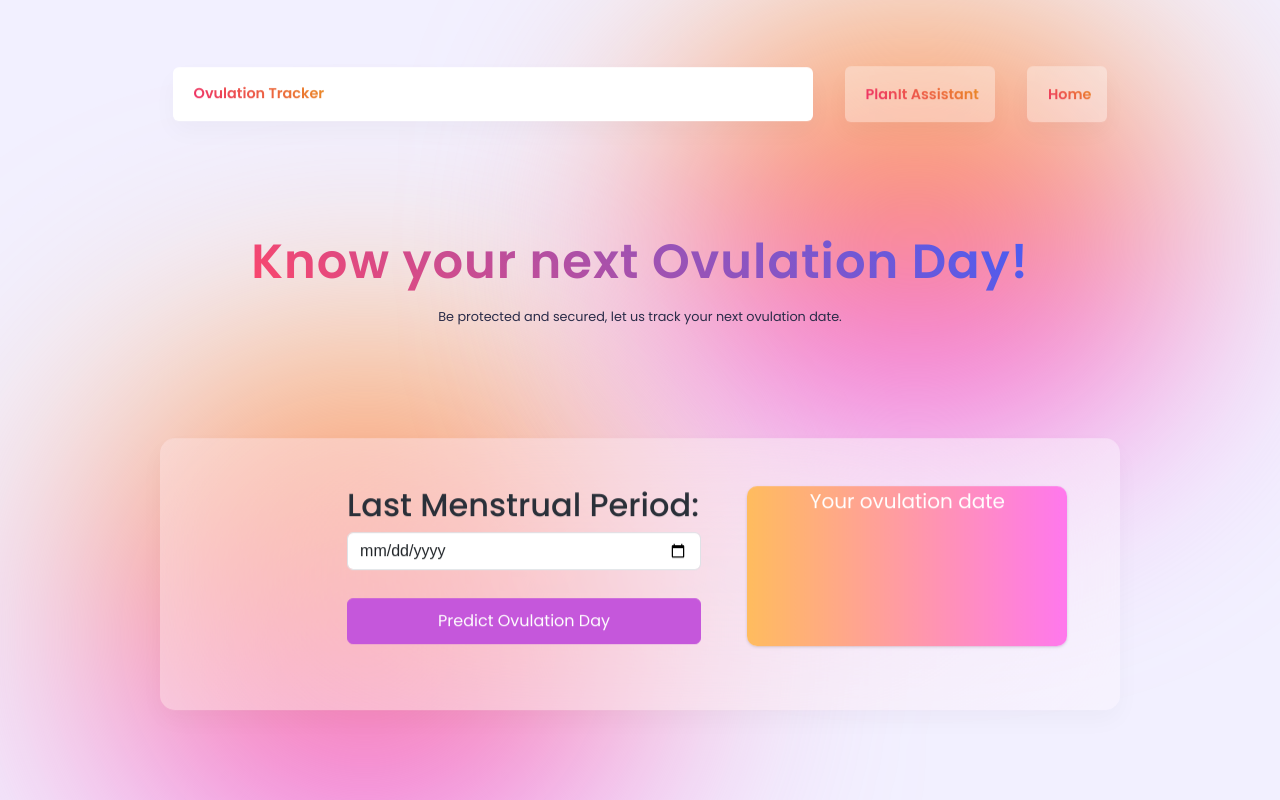
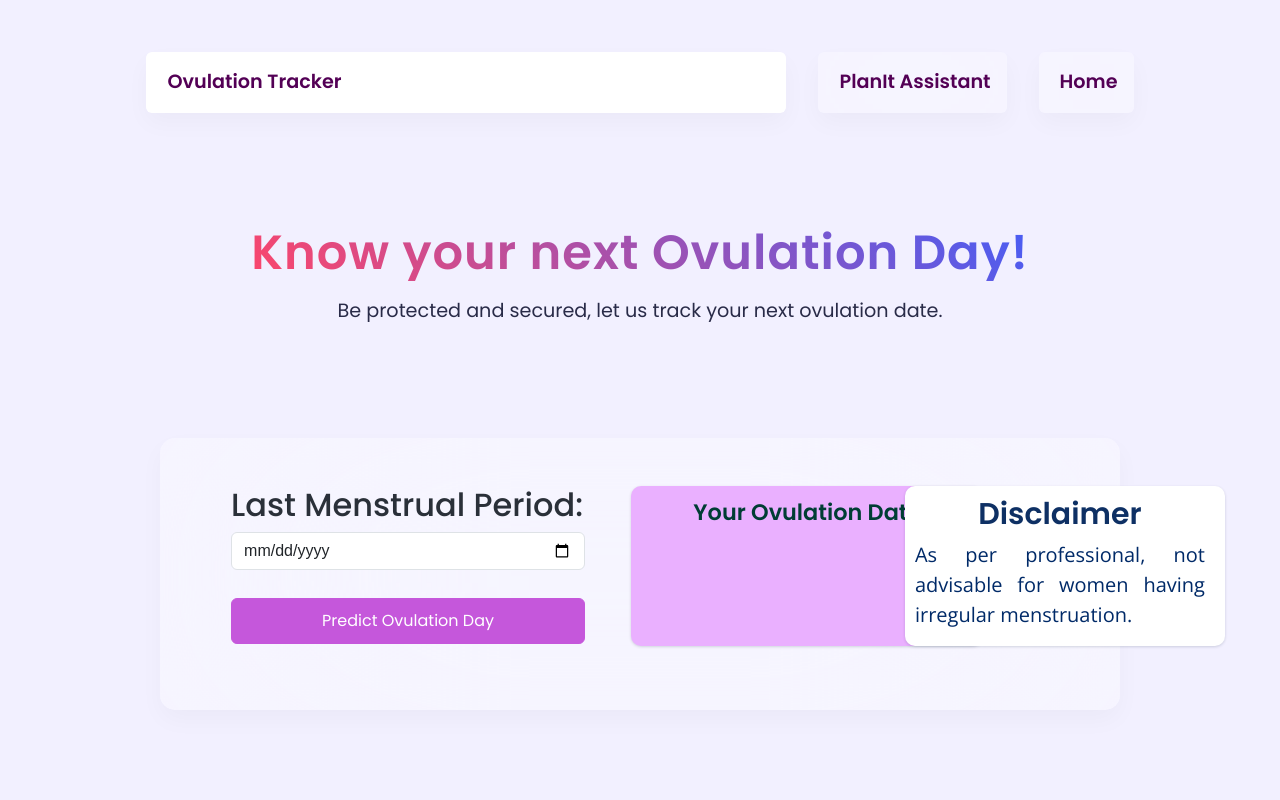
Before and after one commit to johnneogithub/TeamCODEXIA-Thesis_Project2, a React (Create React App) app: page /OvulationTracker in a window 1280 px wide. Built offline with nearby package versions, Linux system fonts and the light colour scheme; the HTML template or start-up script is replaced by a standard one.

Commit message:
Connected with Digital Ocean, updated design for Ovulation Tracker.

```diff
--- a/package.json
+++ b/package.json
@@ -33,6 +33,7 @@
     "react-calendar": "^4.8.0",
     "react-datepicker": "^6.9.0",
     "react-dom": "^18.2.0",
+    "react-ga": "^3.3.1",
     "react-helmet-async": "^2.0.4",
     "react-horizontal-datepicker": "^2.0.3",
     "react-icons": "^4.12.0",
--- a/src/Components/Landing/WelcomeLanding.jsx
+++ b/src/Components/Landing/WelcomeLanding.jsx
@@ -1,10 +1,16 @@
-import React from 'react';
+import React, { useEffect } from 'react';
+import ReactGA from 'react-ga';
 import BkgVideo from '../../Components/Assets/Happy_family3.mp4';
 import '../../Components/Landing/WelcomeLandingStyle.css';
 import { FaFacebook, FaBars } from 'react-icons/fa';
 import Logo from '../../Components/Assets/PlantItFamIt_Logo.png';
 
 const WelcomeLanding = () => {
+  useEffect(() => {
+    ReactGA.initialize('G-TQF0WD897P');
+    ReactGA.pageview(window.location.pathname + window.location.search);
+  }, []);
+
   return (
     <>
       <nav>
@@ -12,12 +18,11 @@ const WelcomeLanding = () => {
           <img className="WPlanitfamitlogo" src={Logo} alt="PlanItFamIt Logo" />
           PlanItFamIt
         </div>
-
         <div className="nav-items">
           <li><a href="/Login">Login</a></li>
           <li><a href="/Register">Register</a></li>
           <li>
-                <a href="https://www.facebook.com/your_facebook_page" target="_blank">
+            <a href="https://www.facebook.com/share/RhhfyxArwqdyi5cW/?mibextid=LQQJ4d" target="_blank">
               <FaFacebook size={30} />
             </a>
           </li>
@@ -27,8 +32,7 @@ const WelcomeLanding = () => {
         </div>
       </nav>
 
-     <div className='overlay'>
-      </div>
+      <div className='overlay'></div>
       <div className='videobg'>
         <video autoPlay loop muted
           style={{
@@ -40,14 +44,14 @@ const WelcomeLanding = () => {
             objectFit: "cover",
             transform: "translate(-50%, -50%)",
             zIndex: "-2",
-                opacity: .9, // Adjust the opacity value (0.0 to 1.0) to dim the video
+            opacity: .9,
           }}
         >
           <source src={BkgVideo} type="video/mp4" />
         </video>
       </div>
 
-
+      <main>
         <div className='WelcomemsgHEAD'>
           <h1>Plan Today</h1>
           <h2>for a happier tomorrow</h2>
@@ -58,9 +62,21 @@ const WelcomeLanding = () => {
           </p>
           <h3> "PlanItFamIt, your guide to family planning!"</h3>
         </div>
+      </main>
 
+      <Footer />
     </>
   )
 }
 
+const Footer = () => {
+  return (
+    <footer>
+      <div className="foot_container">
+        <p>Page Views: <span id="page-views">Loading...</span></p>
+      </div>
+    </footer>
+  );
+}
+
 export default WelcomeLanding;
--- a/src/Components/Landing/WelcomeLandingStyle.css
+++ b/src/Components/Landing/WelcomeLandingStyle.css
@@ -1,5 +1,26 @@
 @import url('https://fonts.googleapis.com/css2?family=Caveat:wght@400..700&display=swap');
 *
+
+
+.foot_container p{
+  font-family: 'Poppins';
+  font-style: normal;
+  font-optical-sizing: auto;
+  color: whitesmoke;
+}
+
+footer {
+  background: #333;
+  color: white;
+  text-align: center;
+  padding: 1rem 0;
+  margin-top: 15rem;
+  position: relative;
+  bottom: 0;
+  width: 100%;
+}
+
+
 nav{
     background: transparent;
     display: flex;
--- a/src/pages/OTDesignStyle.css
+++ b/src/pages/OTDesignStyle.css
@@ -11,7 +11,7 @@ body {
   width: 100%;
   height: 100vh;
 }
-
+/*
 .circle {
   width: 550px;
   height: 550px;
@@ -28,7 +28,7 @@ body {
   transform: translateX(10%);
   transform: translateY(-50%);
 }
-
+*/
 .red {
   background: #fe624d;
   border: 2px solid #ee5e4b;
@@ -89,12 +89,12 @@ body {
 }
 
 .font-ovu {
-  background: linear-gradient(45deg, #ef2a6c, #ea8d23);
+  background: rgb(83, 0, 85);
   -webkit-text-fill-color: transparent;
   -webkit-background-clip: text;
   font-family: 'Poppins';
   font-weight: 600;
-  font-size: .9rem;
+  font-size: 1.2rem;
   padding-left: 5px;
 }
 
@@ -114,7 +114,7 @@ body {
   -webkit-text-fill-color: transparent;
   -webkit-background-clip: text;
   font-weight: 400;
-  font-size: .8rem;
+  font-size: 1.2rem;
   letter-spacing: 0px;
  /* Reduce this padding to move up the card */
 }
@@ -142,13 +142,13 @@ span.active::after {
 
 /* Card for output */
 .bg-c-yellow {
-  background: linear-gradient(90deg, #ffbc5e, #ff78ed);
+  background: rgb(234, 176, 255);
   margin-left: 20%;
 }
 
 .src_ml {
   font-size: 14px; /* Smaller font size */
-  color: rgb(255, 255, 255);
+  color: rgb(49, 49, 49);
 }
 
 .card1 {
@@ -159,10 +159,21 @@ span.active::after {
   margin-bottom: 0px;
   -webkit-transition: all 0.3s ease-in-out;
   transition: all 0.3s ease-in-out;
+  width: 22rem;
+  height: 10rem;
+}
+
+.card2 {
+  border-radius: 10px;
+  -webkit-box-shadow: 0 1px 2.94px 0.06px rgba(4, 26, 55, 0.16);
+  box-shadow: 0 1px 2.94px 0.06px rgba(4, 26, 55, 0.16);
+  border: none;
+  margin-bottom: 0px;
+  -webkit-transition: all 0.3s ease-in-out;
+  transition: all 0.3s ease-in-out;
   width: 20rem;
   height: 10rem;
 }
-
 .card .card-block {
   padding: 10px;
 }
@@ -175,29 +186,36 @@ span.active::after {
   float: right;
 }
 
+
 .output_text p {
-  font-size: 20px;
-  padding: 0px;
+  font-size: 1.4rem;
+  padding: 10px 10px 0px 10px;
   text-align: center;
-  color: white;
+  color: rgb(0, 61, 52);
   font-family: 'Poppins';
-  font-weight: 400;
+  font-weight: 600;
 }
 
 .outputOT {
-  font-size: 18px;
+  font-size: 1.1rem;
   text-align: center;
   font-family: 'Poppins';
-  font-weight: 400;
-  color: rgb(255, 255, 255);
+  font-weight: 500;
+  color: rgb(0, 60, 69);
+  padding: 0px 0px 0px 0px;
 }
 
+.output_src{
+  padding-top: 10px;
+}
 .output_src p {
   font-size: 12px;
   text-align: center;
   font-family: 'Poppins';
   font-weight: 500;
-  color: rgb(104, 104, 104);
+  color: rgb(0, 23, 141);
+  padding-top: 2rem;
+  padding: 0px 0px 0px 0px;
 }
 
 .output_src a {
@@ -205,7 +223,7 @@ span.active::after {
   text-align: center;
   font-family: 'Poppins';
   font-weight: 100;
-  color: rgb(0, 34, 202);
+  color: rgb(0, 23, 141);
 }
 
 /* Predict button, calendar, h2-title */
@@ -222,3 +240,23 @@ span.active::after {
   font-family: 'Poppins';
   color: #2a3039;
 }
+
+.disclaimer-card {
+  margin-left: 5.5rem;
+}
+
+.disclaimer_text p{
+  font-size: 20px;
+  text-align: justify;
+  padding: 0px 20px 10px 10px;
+  color: #002a68;
+}
+.disclaimer_text h2{
+  font-size: 30px;
+  font-weight: 600;
+  font-family: 'Poppins';
+  text-align: justify;
+  padding: 10px 20px 0px 10px;
+  text-align: center;
+  color: #0e3064;
+}
--- a/src/pages/OvulationTracker.jsx
+++ b/src/pages/OvulationTracker.jsx
@@ -26,7 +26,7 @@
     e.preventDefault();
 
     try {
-        const response = await fetch('http://127.0.0.1:5000/predict', {
+      const response = await fetch('http://178.128.219.25:80/predict', {
         method: 'POST',
         headers: {
           'Content-Type': 'application/json'
@@ -53,36 +53,34 @@
   return (
     <>
       <div className="app-container d-flex justify-content-center align-items-center vh-100 position-relative">
-          <div className="circle rounded-circle"></div>
-          <div className="circle2 rounded-circle"></div>
         <div className="position-absolute d-flex flex-column w-100 align-items-center top-10 translate-middle-y ot-header">
           <div className="d-flex w-100 justify-content-center align-items-center mb-4">
             <div className="d-flex bg-white align-items-center w-50 px-3 py-3 rounded app-shadow mx-3">
-                <span className="font-ovu app-color-black ml-2 mr-auto text-xs">Ovulation Tracker</span>
+              <span className="font-ovu app-color-black ml-2 mr-auto text-xs text-justify">Ovulation Tracker</span>
             </div>
 
             <div className="d-flex app-bg-light-white rounded px-3 py-3 app-shadow mx-3">
-                <a href="/Chatbot" className="app-color-black" style={{ textDecoration: 'none' }}>
+              <a href="/Chatbot" className="app-color-black text-justify" style={{ textDecoration: 'none' }}>
                 <span className="font-ovu app-color-black text-xs">PlanIt Assistant</span>
               </a>
             </div>
             <div className="d-flex app-bg-light-white rounded px-3 py-3 app-shadow mx-3">
-                <a href="/Home" className="app-color-black" style={{ textDecoration: 'none' }}>
+              <a href="/Home" className="app-color-black text-justify" style={{ textDecoration: 'none' }}>
                 <span className="font-ovu app-color-black text-xs">Home</span>
               </a>
             </div>
           </div>
 
           <div className="d-flex flex-column text-center my-5">
-              <span className="font-weight-semibold display-5 mb-3 app-title">Know your next Ovulation Day!</span>
-              <span className="app-color-black font-weight-semibold app-subtitle">Be protected and secured, let us track your next ovulation date.</span>
+            <span className="font-weight-semibold display-5 mb-3 app-title text-justify">Know your next Ovulation Day!</span>
+            <span className="app-color-black font-weight-semibold app-subtitle text-justify">Be protected and secured, let us track your next ovulation date.</span>
           </div>
 
           <div className="bg-white-10 w-75 px-3 pt-5 pb-5 app-shadow">
             <div className="d-flex justify-content-center mb-3">
               <form onSubmit={handleSubmit}>
                 <div className="form-group">
-                    <h2>Last Menstrual Period:</h2>
+                  <h2 className="text-justify">Last Menstrual Period:</h2>
                   <input
                     type="date"
                     className="form-control"
@@ -96,8 +94,8 @@
               <div className="col-md-4 col-xl-3">
                 <div className="card1 bg-c-yellow output-card">
                   <div className="card-block">
-                      <div className="output_text">
-                        <p>Your ovulation date</p>
+                    <div className="output_text text-justify">
+                      <p>Your Ovulation Date</p>
                       {predictedDay && lastMenstrualPeriod ? (
                         <>
                           <div className='outputOT'>{`Ovulation Date: ${predictedDay}`}</div>
@@ -105,12 +103,22 @@
                           <div className='output_src'>
                             <p>Source
                               <a href="https://scholar.smu.edu/datasciencereview/vol1/iss1/2/" target="_blank" rel="noopener noreferrer" style={{ textDecoration: 'none' }}>
-                                  :  Forecasting Ovulation <br />for Family Planning
+                                :  Forecasting Ovulation for Family Planning
                               </a>
                             </p>
                           </div>
                         </>
                       ) : ''}
+                    </div>
+                  </div>
+                </div>
+              </div>
+              <div className="col-md-4 col-xl-3"> {/* this is the second card */}
+                <div className="card2 bg-white disclaimer-card">
+                  <div className="disclaimer_text">
+                    <div className="disclaimer_text text-justify">
+                      <h2> Disclaimer </h2>
+                      <p> As per professional, not advisable for women having irregular menstruation.</p>
                     </div>
                   </div>
                 </div>
```
Also changed, not shown: 1 other file (tests, documents, lock files or other folders). Lines whose indentation alone changed are shown as unchanged.
